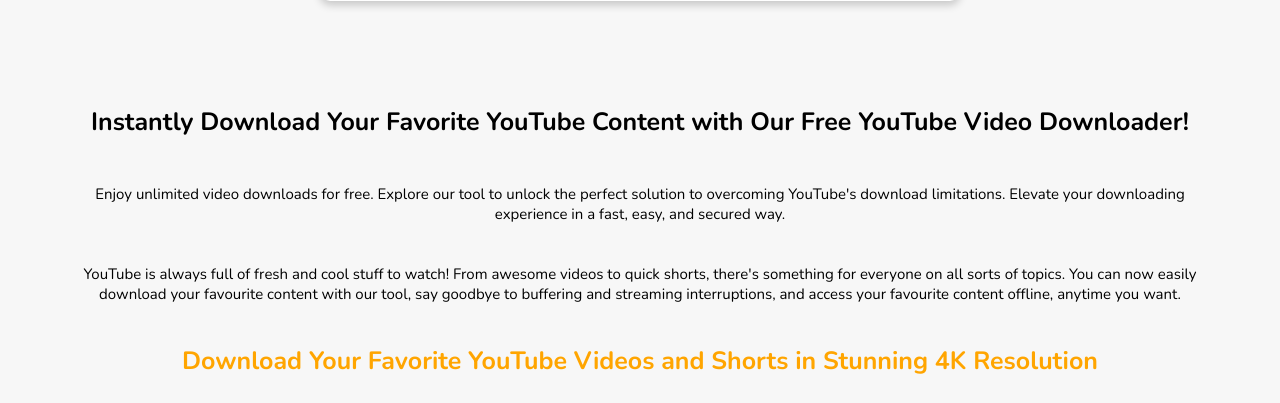
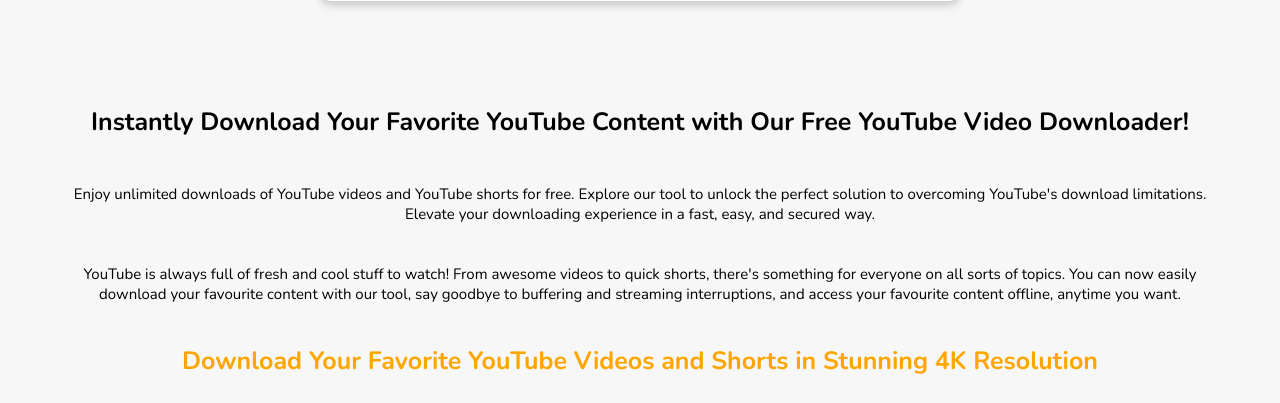
Before and after one commit to NaveenAare/myyuotube, a Flask app: page / in a window 1280 px wide. Shown: the part 173-576 px from the top of the page. Run offline with Flask 3, Linux system fonts and the light colour scheme; some libraries are stand-ins or nearby versions.

Commit message:
chaged text

```diff
--- a/templates/youtubedowloader1.html
+++ b/templates/youtubedowloader1.html
@@ -883,7 +883,7 @@ video {
      <div class="tags-container">
     <h3 >Instantly Download Your Favorite YouTube Content with Our Free YouTube Video Downloader!
  </h3>
- <h4>Enjoy unlimited video downloads for free. Explore our tool to unlock the perfect solution to overcoming YouTube's download limitations. Elevate your downloading experience in a fast, easy, and secured way.
+ <h4>Enjoy unlimited downloads of YouTube videos and YouTube shorts for free. Explore our tool to unlock the perfect solution to overcoming YouTube's download limitations. Elevate your downloading experience in a fast, easy, and secured way.
  </h4>
 
 
```
